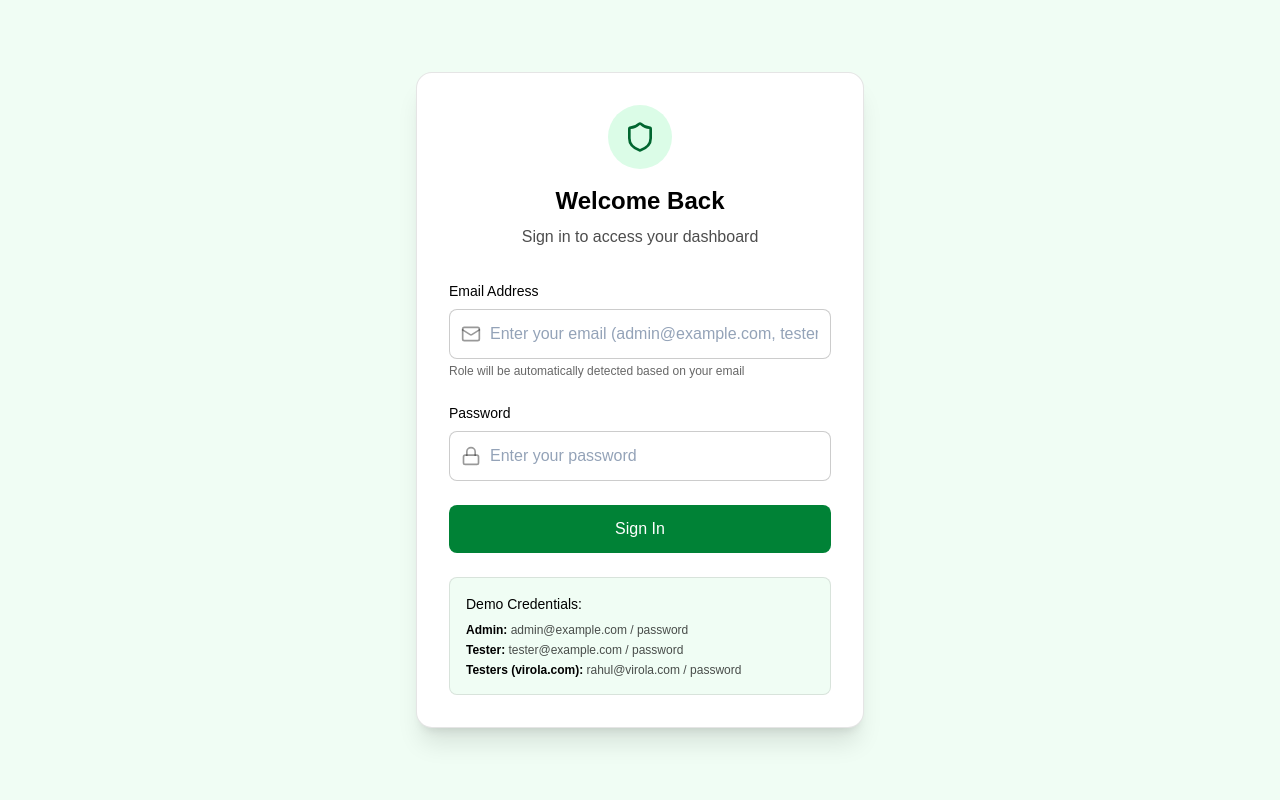
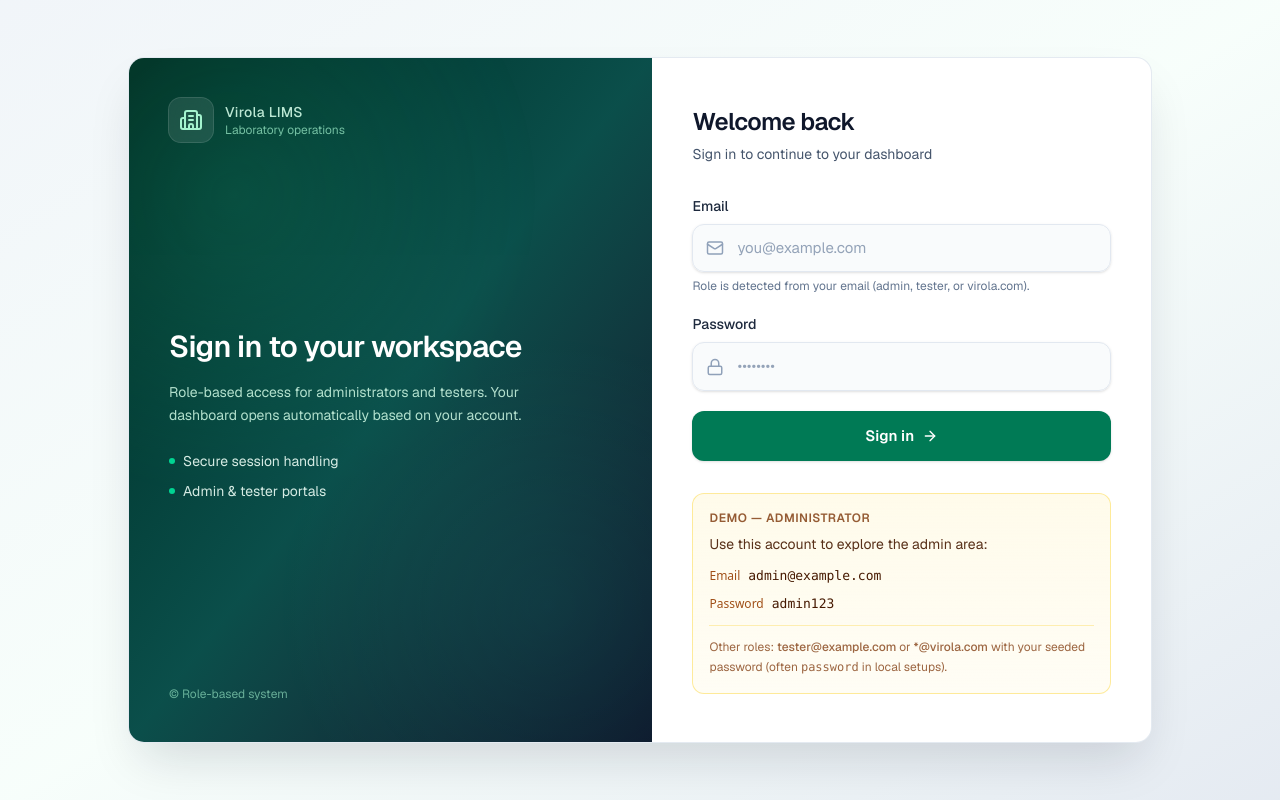
Before and after one commit to vibhu2208/Shoe-testing-frontend, a Next.js app: page / in a window 1280 px wide. Built offline with nearby package versions, Linux system fonts and the light colour scheme.

Commit message:
login ui improved

```diff
--- a/src/app/page.tsx
+++ b/src/app/page.tsx
@@ -18,10 +18,10 @@ export default function Home() {
 
   if (loading) {
     return (
-      <div className="flex min-h-screen items-center justify-center bg-white">
+      <div className="flex min-h-screen items-center justify-center bg-gradient-to-br from-slate-100 via-emerald-50/40 to-slate-200/90">
         <div className="text-center">
-          <div className="animate-spin rounded-full h-12 w-12 border-2 border-green-600 border-t-transparent mx-auto"></div>
-          <p className="mt-4 text-black/70">Loading...</p>
+          <div className="mx-auto h-12 w-12 animate-spin rounded-full border-2 border-emerald-600 border-t-transparent" />
+          <p className="mt-4 text-sm text-slate-600">Loading…</p>
         </div>
       </div>
     );
@@ -29,10 +29,10 @@ export default function Home() {
 
   if (user?.role === 'tester') {
     return (
-      <div className="flex min-h-screen items-center justify-center bg-white">
+      <div className="flex min-h-screen items-center justify-center bg-gradient-to-br from-slate-100 via-emerald-50/40 to-slate-200/90">
         <div className="text-center">
-          <div className="animate-spin rounded-full h-12 w-12 border-2 border-green-600 border-t-transparent mx-auto"></div>
-          <p className="mt-4 text-black/70">Opening tester dashboard…</p>
+          <div className="mx-auto h-12 w-12 animate-spin rounded-full border-2 border-emerald-600 border-t-transparent" />
+          <p className="mt-4 text-sm text-slate-600">Opening tester dashboard…</p>
         </div>
       </div>
     );
@@ -43,7 +43,7 @@ export default function Home() {
   }
 
   return (
-    <div className="min-h-screen bg-green-50 flex items-center justify-center p-4">
+    <div className="flex min-h-screen items-center justify-center bg-gradient-to-br from-slate-100 via-emerald-50/40 to-slate-200/90 p-4 sm:p-6">
       <LoginForm />
     </div>
   );
--- a/src/components/LoginForm.tsx
+++ b/src/components/LoginForm.tsx
@@ -3,7 +3,7 @@
 import { useState } from 'react';
 import { useRouter } from 'next/navigation';
 import { useAuth } from '@/contexts/AuthContext';
-import { Lock, Mail, Shield } from 'lucide-react';
+import { Lock, Mail, Shield, ArrowRight, Building2 } from 'lucide-react';
 
 export default function LoginForm() {
   const [email, setEmail] = useState('');
@@ -19,7 +19,6 @@ export default function LoginForm() {
     setIsLoading(true);
     setError('');
 
-    // Auto-detect role based on email
     let detectedRole: 'admin' | 'tester';
     if (email.includes('admin')) {
       detectedRole = 'admin';
@@ -28,7 +27,9 @@ export default function LoginForm() {
     } else if (email.includes('virola.com')) {
       detectedRole = 'tester';
     } else {
-      setError('Invalid email domain. Please use admin@example.com, tester@example.com, or virola.com email');
+      setError(
+        'Invalid email domain. Use admin@example.com, tester@example.com, or a virola.com address.'
+      );
       setIsLoading(false);
       return;
     }
@@ -49,58 +50,119 @@ export default function LoginForm() {
   };
 
   return (
-    <div className="w-full max-w-md mx-auto">
-      <div className="bg-white rounded-2xl shadow-xl p-8 border border-black/10">
-        <div className="text-center mb-8">
-          <div className="inline-flex items-center justify-center w-16 h-16 bg-green-100 rounded-full mb-4">
-            <Shield className="w-8 h-8 text-green-800" />
+    <div
+      className="w-full max-w-5xl mx-auto"
+      style={{ fontFamily: 'var(--font-geist-sans), ui-sans-serif, system-ui, sans-serif' }}
+    >
+      <div className="grid overflow-hidden rounded-2xl border border-slate-200/90 bg-white shadow-[0_25px_50px_-12px_rgba(15,23,42,0.15)] lg:grid-cols-[minmax(0,1.05fr)_minmax(0,1fr)]">
+        {/* Brand panel */}
+        <div className="relative hidden min-h-[520px] flex-col justify-between bg-gradient-to-br from-emerald-950 via-teal-900 to-slate-900 p-10 text-white lg:flex">
+          <div
+            className="pointer-events-none absolute inset-0 opacity-40"
+            style={{
+              backgroundImage:
+                'radial-gradient(circle at 20% 20%, rgba(52,211,153,0.35) 0%, transparent 45%), radial-gradient(circle at 80% 80%, rgba(20,184,166,0.25) 0%, transparent 40%)',
+            }}
+          />
+          <div className="relative z-10 flex items-center gap-3">
+            <div className="flex h-11 w-11 items-center justify-center rounded-xl bg-white/10 ring-1 ring-white/20 backdrop-blur">
+              <Building2 className="h-6 w-6 text-emerald-200" aria-hidden />
             </div>
-          <h2 className="text-2xl font-bold text-black">Welcome Back</h2>
-          <p className="text-black/70 mt-2">Sign in to access your dashboard</p>
+            <div>
+              <p className="text-sm font-medium tracking-wide text-emerald-100/90">Virola LIMS</p>
+              <p className="text-xs text-emerald-200/70">Laboratory operations</p>
+            </div>
+          </div>
+          <div className="relative z-10 space-y-4">
+            <h1 className="text-3xl font-semibold leading-tight tracking-tight">
+              Sign in to your workspace
+            </h1>
+            <p className="max-w-sm text-sm leading-relaxed text-emerald-100/85">
+              Role-based access for administrators and testers. Your dashboard opens automatically
+              based on your account.
+            </p>
+            <ul className="space-y-2.5 pt-2 text-sm text-emerald-50/90">
+              <li className="flex items-center gap-2">
+                <span className="h-1.5 w-1.5 rounded-full bg-emerald-400" />
+                Secure session handling
+              </li>
+              <li className="flex items-center gap-2">
+                <span className="h-1.5 w-1.5 rounded-full bg-emerald-400" />
+                Admin & tester portals
+              </li>
+            </ul>
+          </div>
+          <p className="relative z-10 text-xs text-emerald-200/60">© Role-based system</p>
         </div>
 
-        <form onSubmit={handleSubmit} className="space-y-6">
+        {/* Form */}
+        <div className="flex flex-col justify-center px-6 py-10 sm:px-10 sm:py-12">
+          <div className="mb-8 lg:hidden">
+            <div className="mb-4 inline-flex h-11 w-11 items-center justify-center rounded-xl bg-emerald-50 ring-1 ring-emerald-100">
+              <Shield className="h-6 w-6 text-emerald-800" aria-hidden />
+            </div>
+            <h2 className="text-2xl font-semibold tracking-tight text-slate-900">Welcome back</h2>
+            <p className="mt-1.5 text-sm text-slate-600">Sign in to continue to your dashboard</p>
+          </div>
+
+          <div className="mb-8 hidden lg:block">
+            <h2 className="text-2xl font-semibold tracking-tight text-slate-900">Welcome back</h2>
+            <p className="mt-1.5 text-sm text-slate-600">Sign in to continue to your dashboard</p>
+          </div>
+
+          <form onSubmit={handleSubmit} className="space-y-5">
             <div>
-            <label htmlFor="email" className="block text-sm font-medium text-black mb-2">
-              Email Address
+              <label htmlFor="email" className="mb-2 block text-sm font-medium text-slate-800">
+                Email
               </label>
               <div className="relative">
-              <Mail className="absolute left-3 top-1/2 transform -translate-y-1/2 text-black/40 w-5 h-5" />
+                <Mail
+                  className="pointer-events-none absolute left-3.5 top-1/2 h-[18px] w-[18px] -translate-y-1/2 text-slate-400"
+                  aria-hidden
+                />
                 <input
                   id="email"
                   type="email"
+                  autoComplete="email"
                   value={email}
                   onChange={(e) => setEmail(e.target.value)}
-                className="w-full pl-10 pr-3 py-3 border border-black/20 rounded-lg focus:outline-none focus:ring-2 focus:ring-green-600 focus:border-transparent text-black placeholder:text-black/40 bg-white"
-                placeholder="Enter your email (admin@example.com, tester@example.com, or virola.com)"
+                  className="w-full rounded-xl border border-slate-200 bg-slate-50/80 py-3 pl-11 pr-4 text-[15px] text-slate-900 shadow-sm transition placeholder:text-slate-400 focus:border-emerald-500 focus:bg-white focus:outline-none focus:ring-2 focus:ring-emerald-500/20"
+                  placeholder="you@example.com"
                   required
                 />
               </div>
-            <p className="text-xs text-black/60 mt-1">
-              Role will be automatically detected based on your email
+              <p className="mt-1.5 text-xs text-slate-500">
+                Role is detected from your email (admin, tester, or virola.com).
               </p>
             </div>
 
             <div>
-            <label htmlFor="password" className="block text-sm font-medium text-black mb-2">
+              <label htmlFor="password" className="mb-2 block text-sm font-medium text-slate-800">
                 Password
               </label>
               <div className="relative">
-              <Lock className="absolute left-3 top-1/2 transform -translate-y-1/2 text-black/40 w-5 h-5" />
+                <Lock
+                  className="pointer-events-none absolute left-3.5 top-1/2 h-[18px] w-[18px] -translate-y-1/2 text-slate-400"
+                  aria-hidden
+                />
                 <input
                   id="password"
                   type="password"
+                  autoComplete="current-password"
                   value={password}
                   onChange={(e) => setPassword(e.target.value)}
-                className="w-full pl-10 pr-3 py-3 border border-black/20 rounded-lg focus:outline-none focus:ring-2 focus:ring-green-600 focus:border-transparent text-black placeholder:text-black/40 bg-white"
-                placeholder="Enter your password"
+                  className="w-full rounded-xl border border-slate-200 bg-slate-50/80 py-3 pl-11 pr-4 text-[15px] text-slate-900 shadow-sm transition placeholder:text-slate-400 focus:border-emerald-500 focus:bg-white focus:outline-none focus:ring-2 focus:ring-emerald-500/20"
+                  placeholder="••••••••"
                   required
                 />
               </div>
             </div>
 
             {error && (
-            <div className="border-2 border-black bg-white text-black px-4 py-3 rounded-lg text-sm">
+              <div
+                role="alert"
+                className="rounded-xl border border-red-200 bg-red-50 px-4 py-3 text-sm text-red-900"
+              >
                 {error}
               </div>
             )}
@@ -108,22 +170,45 @@ export default function LoginForm() {
             <button
               type="submit"
               disabled={isLoading}
-            className={`w-full py-3 px-4 rounded-lg font-medium text-white transition-all ${
+              className={`group flex w-full items-center justify-center gap-2 rounded-xl py-3.5 text-[15px] font-semibold text-white shadow-sm transition focus:outline-none focus:ring-2 focus:ring-emerald-500 focus:ring-offset-2 ${
                 isLoading
-                ? 'bg-black/30 cursor-not-allowed'
-                : 'bg-green-700 hover:bg-green-800'
+                  ? 'cursor-not-allowed bg-slate-400'
+                  : 'bg-emerald-700 hover:bg-emerald-800 active:bg-emerald-900'
               }`}
             >
-            {isLoading ? 'Signing in...' : 'Sign In'}
+              {isLoading ? (
+                'Signing in…'
+              ) : (
+                <>
+                  Sign in
+                  <ArrowRight className="h-4 w-4 transition group-hover:translate-x-0.5" aria-hidden />
+                </>
+              )}
             </button>
           </form>
 
-        <div className="mt-6 p-4 bg-green-50 rounded-lg border border-black/10">
-          <p className="text-sm text-black font-medium mb-2">Demo Credentials:</p>
-          <div className="text-xs text-black/70 space-y-1">
-            <p><strong className="text-black">Admin:</strong> admin@example.com / password</p>
-            <p><strong className="text-black">Tester:</strong> tester@example.com / password</p>
-            <p><strong className="text-black">Testers (virola.com):</strong> rahul@virola.com / password</p>
+          <div className="mt-8 rounded-xl border border-amber-200/80 bg-gradient-to-b from-amber-50 to-amber-50/50 p-4">
+            <p className="text-xs font-semibold uppercase tracking-wider text-amber-900/80">
+              Demo — administrator
+            </p>
+            <p className="mt-2 text-sm text-amber-950/90">
+              Use this account to explore the admin area:
+            </p>
+            <dl className="mt-3 space-y-2 font-mono text-[13px] text-amber-950">
+              <div className="flex flex-col gap-0.5 sm:flex-row sm:items-baseline sm:gap-2">
+                <dt className="shrink-0 text-xs font-sans font-medium text-amber-800/90">Email</dt>
+                <dd className="break-all">admin@example.com</dd>
+              </div>
+              <div className="flex flex-col gap-0.5 sm:flex-row sm:items-baseline sm:gap-2">
+                <dt className="shrink-0 text-xs font-sans font-medium text-amber-800/90">Password</dt>
+                <dd>admin123</dd>
+              </div>
+            </dl>
+            <p className="mt-3 border-t border-amber-200/60 pt-3 text-xs leading-relaxed text-amber-900/75">
+              Other roles: <span className="font-medium">tester@example.com</span> or{' '}
+              <span className="font-medium">*@virola.com</span> with your seeded password (often{' '}
+              <span className="font-mono">password</span> in local setups).
+            </p>
           </div>
         </div>
       </div>
```
Lines whose indentation alone changed are shown as unchanged.
